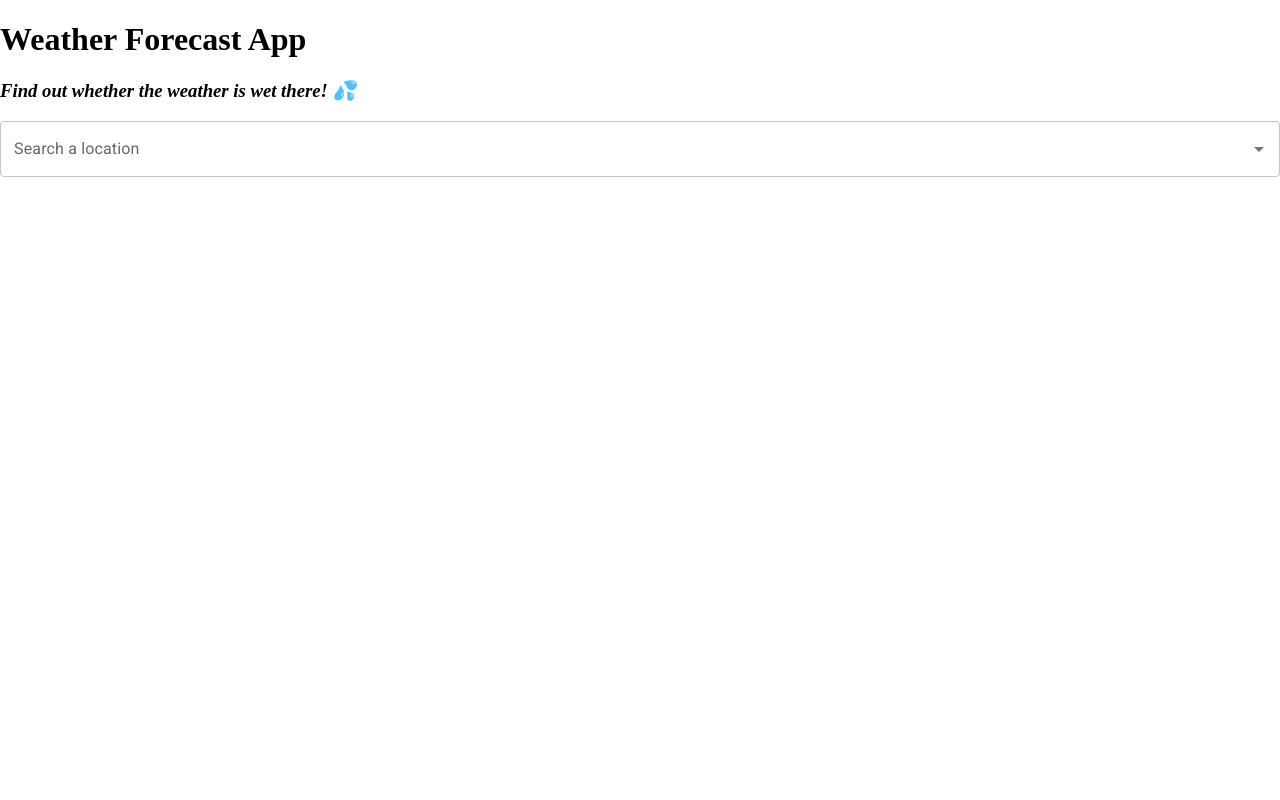
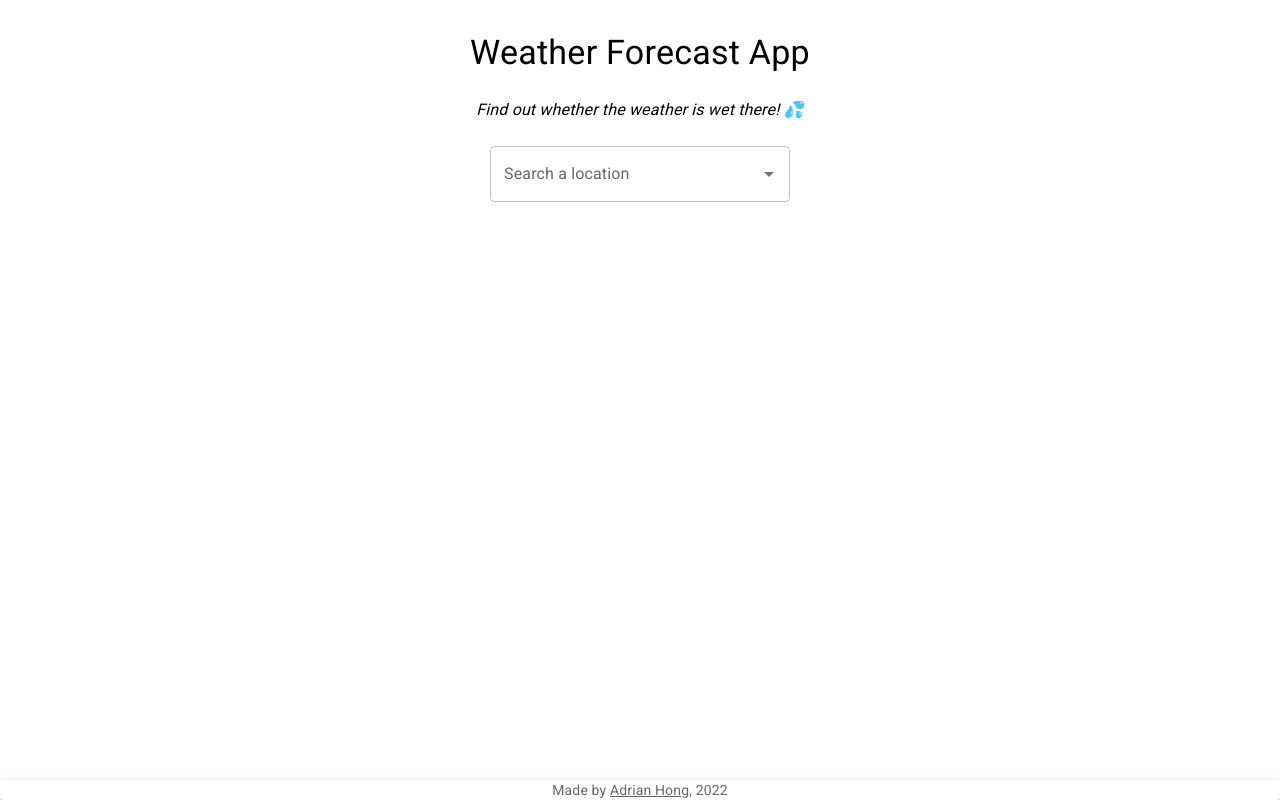
Before and after one commit to adrianhhong/weather-forecast-app, a React (Create React App) app: page / in a window 1280 px wide. Built offline with nearby package versions, Linux system fonts and the light colour scheme; no server answers.

Commit message:
:sparkles: Cleaned up fonts, added footer

```diff
--- a/src/App.tsx
+++ b/src/App.tsx
@@ -1,9 +1,37 @@
+import { green, purple } from "@mui/material/colors";
+import { createTheme, ThemeProvider } from "@mui/material/styles";
 import Main from "./views/Main";
+declare module "@mui/material/styles" {
+  interface Theme {
+    status: {
+      danger: string;
+    };
+  }
+  // allow configuration using `createTheme`
+  interface ThemeOptions {
+    status?: {
+      danger?: string;
+    };
+  }
+}
+
+const theme = createTheme({
+  palette: {
+    primary: {
+      main: purple[500],
+    },
+    secondary: {
+      main: green[500],
+    },
+  },
+});
 
 function App() {
   return (
     <div>
-      <Main />
+      <ThemeProvider theme={theme}>
+        <Main />
+      </ThemeProvider>
     </div>
   );
 }
--- /dev/null
+++ b/src/components/Footer.tsx
@@ -0,0 +1,21 @@
+import { Link, Paper, Typography } from "@mui/material";
+
+const Footer = (): JSX.Element => {
+  return (
+    <Paper
+      sx={{ position: "fixed", bottom: 0, left: 0, right: 0 }}
+      elevation={3}
+    >
+      <Typography variant="body2" color="text.secondary" align="center" mt="5">
+        {"Made by "}
+        <Link color="inherit" href="https://adrianhong.dev/" target="_blank">
+          Adrian Hong
+        </Link>
+        {", "}
+        {new Date().getFullYear()}
+      </Typography>
+    </Paper>
+  );
+};
+
+export default Footer;
--- a/src/components/WeatherDisplay.tsx
+++ b/src/components/WeatherDisplay.tsx
@@ -1,3 +1,4 @@
+import { Grid, Typography } from "@mui/material";
 import { ForecastBody } from "../client/types";
 
 interface WeatherDisplayProps {
@@ -7,13 +8,32 @@ interface WeatherDisplayProps {
 const WeatherDisplay = ({ forecast }: WeatherDisplayProps): JSX.Element => {
   return (
     <>
-      <h2>
-        {forecast?.current?.feelslike_c &&
-          `Feels like: ${forecast?.current?.feelslike_c}`}
-      </h2>
-      <h2>{forecast && forecast?.current?.condition?.text}</h2>
-      <h2>{forecast && forecast?.current?.temp_c}</h2>
-      <h2>{forecast && forecast?.current?.precip_mm}</h2>
+      <Grid container spacing={2}>
+        <Grid item xs={12}>
+          <Typography variant="body1">
+            {forecast?.current?.feelslike_c &&
+              `Feels like: ${forecast?.current?.feelslike_c}`}
+          </Typography>
+        </Grid>
+        <Grid item xs={12}>
+          <Typography variant="body1">
+            {forecast?.current?.condition?.text &&
+              `Feels like: ${forecast?.current?.condition?.text}`}
+          </Typography>
+        </Grid>
+        <Grid item xs={12}>
+          <Typography variant="body1">
+            {forecast?.current?.temp_c &&
+              `Feels like: ${forecast?.current?.temp_c}`}
+          </Typography>
+        </Grid>
+        <Grid item xs={12}>
+          <Typography variant="body1">
+            {forecast?.current?.precip_mm &&
+              `Feels like: ${forecast?.current?.precip_mm}`}
+          </Typography>
+        </Grid>
+      </Grid>
     </>
   );
 };
--- a/src/views/Main.tsx
+++ b/src/views/Main.tsx
@@ -1,5 +1,5 @@
-// import { Box, Select } from "grommet";
-import { Autocomplete, TextField } from "@mui/material";
+import { Autocomplete, Container, TextField } from "@mui/material";
+import Typography from "@mui/material/Typography";
 import { useState, useEffect, useMemo } from "react";
 import throttle from "lodash.throttle";
 
@@ -7,6 +7,8 @@ import client from "../client";
 import { ForecastBody } from "../client/types";
 import WeatherDisplay from "../components/WeatherDisplay";
 import { SyntheticEvent } from "react";
+import { Box } from "@mui/system";
+import Footer from "../components/Footer";
 
 const defaultOptions: string[] = [];
 
@@ -34,34 +36,42 @@ const Main = (): JSX.Element => {
 
   // Get forecast
   const getForecast = async (location: string) => {
+    if (location) {
       const newForecast = await client.getForecast(location);
       if (newForecast != null) {
         setForecast(newForecast);
       }
       console.log(newForecast);
+    }
   };
 
   // Invoke getForecast when location changes
   useEffect(() => {
     (async function forecastGetter() {
-      getForecast(locationSearchValue);
+      getForecast(locationSearchValue || "");
     })();
   }, [locationSearchValue]);
 
   return (
     <>
-      <h1>Weather Forecast App</h1>
-      <h3>
+      <Container component="main" maxWidth="xs">
+        <Box
+          sx={{
+            marginTop: 4,
+            display: "flex",
+            flexDirection: "column",
+            alignItems: "center",
+            gap: 3,
+          }}
+        >
+          <Typography component="h1" variant="h4">
+            Weather Forecast App
+          </Typography>
+          <Typography component="h2" variant="body1">
             <i>Find out whether the weather is wet there! 💦</i>
-      </h3>
-      {/* <Select
-          options={locationSearchOptions}
-          value={locationSearchValue}
-          onChange={({ option }) => setLocationSearchValue(option)}
-          onSearch={onChangeHandler}
-          searchPlaceholder="Type in a location!"
-        /> */}
+          </Typography>
           <Autocomplete
+            sx={{ width: 300 }}
             renderInput={(params) => (
               <TextField {...params} label="Search a location" fullWidth />
             )}
@@ -78,6 +88,9 @@ const Main = (): JSX.Element => {
             noOptionsText="No locations"
           />
           <WeatherDisplay forecast={forecast} />
+        </Box>
+        <Footer />
+      </Container>
     </>
   );
 };
```
Lines whose indentation alone changed are shown as unchanged.
